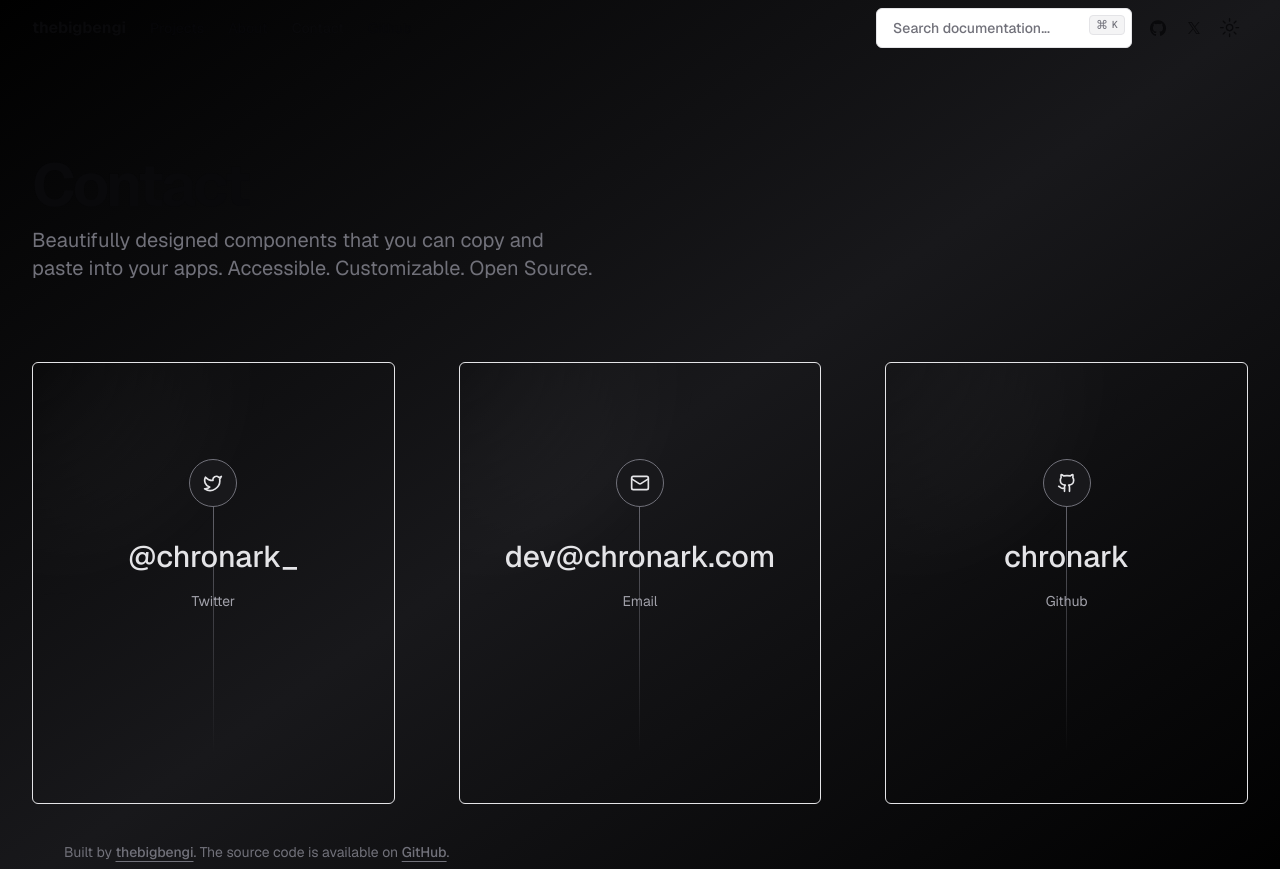
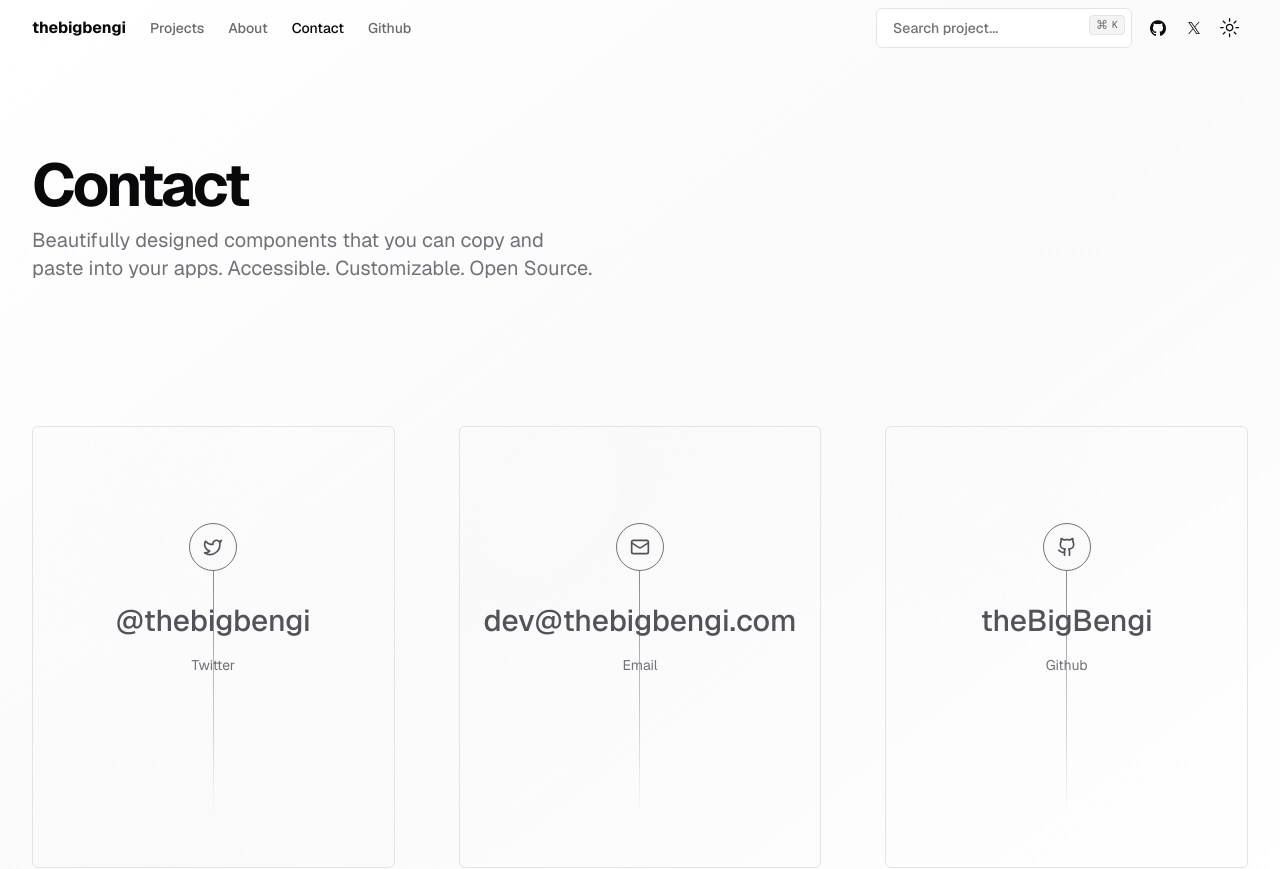
Before and after one commit to theBigBengi/thebigbengi.com, a Next.js app: page /contact in a window 1280 px wide. Shown: the top 869 px of the page. Built offline with nearby package versions, Linux system fonts and the light colour scheme.

Commit message:
dark theme

```diff
--- a/app/(root)/contact/page.tsx
+++ b/app/(root)/contact/page.tsx
@@ -11,37 +11,38 @@ import Link from "next/link";
 const socials = [
   {
     icon: <Twitter size={20} />,
-    href: "https://twitter.com/chronark_",
+    href: "https://twitter.com/thebigbengi",
     label: "Twitter",
-    handle: "@chronark_",
+    handle: "@thebigbengi",
   },
   {
     icon: <Mail size={20} />,
     href: "mailto:dev@chronark.com",
     label: "Email",
-    handle: "dev@chronark.com",
+    handle: "dev@thebigbengi.com",
   },
   {
     icon: <Github size={20} />,
-    href: "https://github.com/chronark",
+    href: "https://github.com/thebigbengi",
     label: "Github",
-    handle: "chronark",
+    handle: "theBigBengi",
   },
 ];
 
 export default function Example() {
   return (
     <div className='container relative'>
+      <div className='space-y-8  md:space-y-16 '>
         <PageHeader>
           <PageHeaderHeading>Contact</PageHeaderHeading>
           <PageHeaderDescription>
-          Beautifully designed components that you can copy and paste into your
-          apps. Accessible. Customizable. Open Source.
+            Beautifully designed components that you can copy and paste into
+            your apps. Accessible. Customizable. Open Source.
           </PageHeaderDescription>
         </PageHeader>
 
         <div className=' flex items-center justify-center h-full'>
-        <div className='grid w-full grid-cols-1 gap-8 mx-auto mt-32 sm:mt-0 sm:grid-cols-3 lg:gap-16'>
+          <div className='grid w-full grid-cols-1 gap-8 mx-auto  sm:mt-0 sm:grid-cols-3 lg:gap-16'>
             {socials.map((s) => (
               <Card key={s.href}>
                 <Link
@@ -53,14 +54,14 @@ export default function Example() {
                     className='absolute w-px h-2/3 bg-gradient-to-b from-zinc-500 via-zinc-500/50 to-transparent'
                     aria-hidden='true'
                   />
-                <span className='relative z-10 flex items-center justify-center w-12 h-12 text-sm duration-1000 border rounded-full text-zinc-200 group-hover:text-white group-hover:bg-zinc-900 border-zinc-500 bg-zinc-900 group-hover:border-zinc-200 drop-shadow-orange'>
+                  <span className='relative z-10 flex items-center justify-center w-12 h-12 text-sm duration-1000 border rounded-full text-zinc-600 dark:text-zinc-200 group-hover:text-black dark:group-hover:text-white group-hover:bg-zinc-50 dark:group-hover:bg-zinc-900 border-zinc-500 bg-zinc-50 dark:bg-zinc-900 group-hover:border-zinc-600 dark:group-hover:border-zinc-200 drop-shadow-orange'>
                     {s.icon}
                   </span>{" "}
                   <div className='z-10 flex flex-col items-center'>
-                  <span className='lg:text-xl font-medium duration-150 xl:text-3xl text-zinc-200 group-hover:text-white font-display'>
+                    <span className='lg:text-xl font-medium duration-150 xl:text-3xl text-zinc-600 dark:text-zinc-200 group-hover:text-black dark:group-hover:text-white font-display'>
                       {s.handle}
                     </span>
-                  <span className='mt-4 text-sm text-center duration-1000 text-zinc-400 group-hover:text-zinc-200'>
+                    <span className='mt-4 text-sm text-center duration-1000 text-zinc-500 dark:text-zinc-400 group-hover:text-zinc-600 dark:group-hover:text-zinc-200'>
                       {s.label}
                     </span>
                   </div>
@@ -70,5 +71,6 @@ export default function Example() {
           </div>
         </div>
       </div>
+    </div>
   );
 }
--- a/app/(root)/layout.tsx
+++ b/app/(root)/layout.tsx
@@ -1,8 +1,5 @@
 import { Metadata } from "next";
-import Link from "next/link";
-import { ArrowRightIcon } from "@radix-ui/react-icons";
 
-import { cn } from "@/lib/utils";
 import { SiteHeader } from "@/components/site-header";
 import { SiteFooter } from "@/components/site-footer";
 
@@ -17,7 +14,7 @@ interface ExamplesLayoutProps {
 
 export default function ExamplesLayout({ children }: ExamplesLayoutProps) {
   return (
-    <div className='relative flex min-h-screen flex-col   bg-gradient-to-tl from-zinc-900/0 via-zinc-900 to-zinc-900/0'>
+    <div className='relative flex min-h-screen flex-col   bg-gradient-to-tl from-zinc-50/0 via-zinc-50 to-zinc-50/0 dark:bg-gradient-to-tl dark:from-zinc-900/0 dark:via-zinc-900 dark:to-zinc-900/0'>
       <SiteHeader />
       <main className='flex-1'>{children}</main>
       <SiteFooter />
--- a/app/(root)/projects/[slug]/layout.tsx
+++ b/app/(root)/projects/[slug]/layout.tsx
@@ -1,4 +1,6 @@
+import { ProjectsSidebarNav } from "@/components/sidebar-nav";
 import { ScrollArea } from "@/components/ui/scroll-area";
+import { projectsConfig } from "@/config/projects";
 
 interface DocsLayoutProps {
   children: React.ReactNode;
@@ -10,8 +12,7 @@ export default function DocsLayout({ children }: DocsLayoutProps) {
       <div className='container flex-1 items-start md:grid md:grid-cols-[220px_minmax(0,1fr)] md:gap-6 lg:grid-cols-[240px_minmax(0,1fr)] lg:gap-10'>
         <aside className='fixed top-14 z-30 -ml-2 hidden h-[calc(100vh-3.5rem)] w-full shrink-0 md:sticky md:block'>
           <ScrollArea className='h-full py-6 pr-6 lg:py-8'>
-            sadasd
-            {/* <DocsSidebarNav items={docsConfig.sidebarNav} /> */}
+            <ProjectsSidebarNav items={projectsConfig.sidebarNav} />
           </ScrollArea>
         </aside>
         {children}
--- a/app/(root)/projects/article.tsx
+++ b/app/(root)/projects/article.tsx
@@ -12,7 +12,7 @@ export const Article: React.FC<Props> = ({ project, views }) => {
     <Link href={`/projects/${project.slug}`}>
       <article className='p-4 md:p-8'>
         <div className='flex justify-between gap-2 items-center'>
-          <span className='text-xs duration-1000 text-zinc-200 group-hover:text-white group-hover:border-zinc-200 drop-shadow-orange'>
+          <span className='text-xs duration-1000 text-zinc-600 dark:text-zinc-200 group-hover:text-black dark:group-hover:text-white group-hover:border-zinc-700 dark:group-hover:border-zinc-200 drop-shadow-orange'>
             {project.date ? (
               <time dateTime={new Date(project.date).toISOString()}>
                 {Intl.DateTimeFormat(undefined, { dateStyle: "medium" }).format(
@@ -28,10 +28,10 @@ export const Article: React.FC<Props> = ({ project, views }) => {
             {Intl.NumberFormat("en-US", { notation: "compact" }).format(views)}
           </span>
         </div>
-        <h2 className='z-20 text-xl font-medium duration-1000 lg:text-3xl text-zinc-200 group-hover:text-white font-display'>
+        <h2 className='z-20 text-xl font-medium duration-1000 lg:text-3xl text-zinc-700 dark:text-zinc-200 group-hover:text-black dark:group-hover:text-white font-display'>
           {project.title}
         </h2>
-        <p className='z-20 mt-4 text-sm  duration-1000 text-zinc-400 group-hover:text-zinc-200'>
+        <p className='z-20 mt-4 text-sm md:text-base  duration-1000 text-muted-foreground group-hover:text-zinc-700 dark:group-hover:text-zinc-200'>
           {project.description}
         </p>
       </article>
--- a/app/(root)/projects/page.tsx
+++ b/app/(root)/projects/page.tsx
@@ -179,7 +179,7 @@ export default async function ProjectsPage() {
             <Link href={`/projects/${featured.slug}`}>
               <article className='relative w-full h-full p-4 md:p-8'>
                 <div className='flex items-center justify-between gap-2'>
-                  <div className='text-xs text-zinc-100'>
+                  <div className='text-xs text-zinc-800 dark:text-zinc-100'>
                     {featured.date ? (
                       <time dateTime={new Date(featured.date).toISOString()}>
                         {Intl.DateTimeFormat(undefined, {
@@ -200,15 +200,15 @@ export default async function ProjectsPage() {
 
                 <h2
                   id='featured-post'
-                  className='mt-4 text-3xl font-bold text-zinc-100 group-hover:text-white sm:text-4xl font-display'
+                  className='mt-4 text-3xl font-bold text-zinc-800 dark:text-zinc-100 group-hover:text-black dark:group-hover:text-white sm:text-4xl font-display'
                 >
                   {featured.title}
                 </h2>
-                <p className='mt-4 leading-8 duration-150 text-zinc-400 group-hover:text-zinc-300'>
+                <p className='mt-4 leading-8 duration-150 text-zinc-500 dark:text-zinc-400 group-hover:text-zinc-600 dark:group-hover:text-zinc-300'>
                   {featured.description}
                 </p>
                 <div className='absolute bottom-4 md:bottom-8'>
-                  <p className='hidden text-zinc-200 hover:text-zinc-50 lg:block'>
+                  <p className='hidden text-zinc-600 dark:text-zinc-200 hover:text-zinc-900 dark:hover:text-zinc-50 lg:block'>
                     Read more <span aria-hidden='true'>&rarr;</span>
                   </p>
                 </div>
--- a/app/layout.tsx
+++ b/app/layout.tsx
@@ -24,7 +24,7 @@ export default function RootLayout({
       <body
         className={cn(
           `${GeistSans.variable} ${GeistMono.variable}`,
-          "min-h-screen font-sans antialiased bg-black"
+          "min-h-screen font-sans antialiased bg-background"
         )}
       >
         <ThemeProvider
--- a/app/page.tsx
+++ b/app/page.tsx
@@ -7,14 +7,14 @@ const navigation = [
 
 export default function Home() {
   return (
-    <div className='flex flex-col items-center justify-center w-screen h-screen overflow-hidden bg-gradient-to-tl from-black via-zinc-600/20 to-black'>
+    <div className='flex flex-col items-center justify-center w-screen h-screen overflow-hidden bg-gradient-to-tl from-white via-zinc-300/20 to-white dark:from-black dark:via-zinc-600/20 dark:to-black'>
       <nav className='my-16 animate-fade-in'>
         <ul className='flex items-center justify-center gap-4'>
           {navigation.map((item) => (
             <Link
               key={item.href}
               href={item.href}
-              className='text-sm duration-500 text-zinc-500 hover:text-zinc-300'
+              className='text-sm duration-500 text-zinc-500 hover:text-zinc-700 dark:hover:text-zinc-300'
             >
               {item.name}
             </Link>
@@ -23,7 +23,7 @@ export default function Home() {
       </nav>
       <div className='hidden w-screen h-px animate-glow md:block animate-fade-left bg-gradient-to-r from-zinc-300/0 via-zinc-300/50 to-zinc-300/0' />
 
-      <h1 className='z-10 text-4xl text-transparent duration-1000 bg-white cursor-default text-edge-outline animate-title font-sans font-extrabold sm:text-6xl md:text-9xl whitespace-nowrap bg-clip-text '>
+      <h1 className='z-10 text-4xl text-transparent duration-1000 bg-black dark:bg-white cursor-default text-edge-outline animate-title font-sans font-extrabold sm:text-6xl md:text-9xl whitespace-nowrap bg-clip-text '>
         thebigbengi
       </h1>
 
--- a/components/card.tsx
+++ b/components/card.tsx
@@ -17,18 +17,18 @@ export const Card: React.FC<PropsWithChildren> = ({ children }) => {
     mouseX.set(clientX - left);
     mouseY.set(clientY - top);
   }
-  const maskImage = useMotionTemplate`radial-gradient(240px at ${mouseX}px ${mouseY}px, white, transparent)`;
+  const maskImage = useMotionTemplate`radial-gradient(240px at ${mouseX}px ${mouseY}px, green, transparent)`;
   const style = { maskImage, WebkitMaskImage: maskImage };
 
   return (
     <div
       onMouseMove={onMouseMove}
-      className='overflow-hidden relative duration-700 border rounded-md hover:bg-zinc-800/10 group md:gap-8 hover:border-zinc-400/30  '
+      className='overflow-hidden relative duration-700 border rounded-md hover:bg-zinc-200/10 dark:hover:bg-zinc-800/10 group md:gap-8 dark:hover:border-zinc-400/30 hover:border-zinc-500/30  '
     >
       <div className='pointer-events-none'>
         <div className='absolute inset-0 z-0  transition duration-1000 [mask-image:linear-gradient(black,transparent)]' />
         <motion.div
-          className='absolute inset-0 z-10  bg-gradient-to-br opacity-100  via-zinc-100/10  transition duration-1000 group-hover:opacity-50 '
+          className='absolute inset-0 z-10  bg-gradient-to-br opacity-100  via-zinc-900/1- dark:via-zinc-100/10  transition duration-1000 group-hover:opacity-50 '
           style={style}
         />
         <motion.div
--- a/components/command-menu.tsx
+++ b/components/command-menu.tsx
@@ -56,7 +56,7 @@ export function CommandMenu({ ...props }: DialogProps) {
         onClick={() => setOpen(true)}
         {...props}
       >
-        <span className='hidden lg:inline-flex'>Search documentation...</span>
+        <span className='hidden lg:inline-flex'>Search project...</span>
         <span className='inline-flex lg:hidden'>Search...</span>
         <kbd className='pointer-events-none absolute right-1.5 top-1.5 hidden h-5 select-none items-center gap-1 rounded border bg-muted px-1.5 font-mono text-[10px] font-medium opacity-100 sm:flex'>
           <span className='text-xs'>⌘</span>K
--- /dev/null
+++ b/components/sidebar-nav.tsx
@@ -0,0 +1,84 @@
+"use client";
+
+import Link from "next/link";
+import { usePathname } from "next/navigation";
+
+import { cn } from "@/lib/utils";
+import { SidebarNavItem } from "@/types/nav";
+
+export interface ProjectsSidebarNavProps {
+  items: SidebarNavItem[];
+}
+
+export function ProjectsSidebarNav({ items }: ProjectsSidebarNavProps) {
+  const pathname = usePathname();
+
+  return items.length ? (
+    <div className='w-full'>
+      {items.map((item, index) => (
+        <div key={index} className={cn("pb-4")}>
+          <h4 className='mb-1 rounded-md px-2 py-1 text-sm font-semibold'>
+            {item.title}
+          </h4>
+          {item?.items?.length && (
+            <DocsSidebarNavItems items={item.items} pathname={pathname} />
+          )}
+        </div>
+      ))}
+    </div>
+  ) : null;
+}
+
+interface DocsSidebarNavItemsProps {
+  items: SidebarNavItem[];
+  pathname: string | null;
+}
+
+export function DocsSidebarNavItems({
+  items,
+  pathname,
+}: DocsSidebarNavItemsProps) {
+  return items?.length ? (
+    <div className='grid grid-flow-row auto-rows-max text-sm'>
+      {items.map((item, index) =>
+        item.href && !item.disabled ? (
+          <Link
+            key={index}
+            href={item.href}
+            className={cn(
+              "group flex w-full items-center rounded-md border border-transparent px-2 py-1 hover:underline",
+              item.disabled && "cursor-not-allowed opacity-60",
+              pathname === item.href
+                ? "font-medium text-foreground"
+                : "text-muted-foreground"
+            )}
+            target={item.external ? "_blank" : ""}
+            rel={item.external ? "noreferrer" : ""}
+          >
+            {item.title}
+            {item.label && (
+              <span className='ml-2 rounded-md bg-[#adfa1d] px-1.5 py-0.5 text-xs leading-none text-[#000000] no-underline group-hover:no-underline'>
+                {item.label}
+              </span>
+            )}
+          </Link>
+        ) : (
+          <span
+            key={index}
+            className={cn(
+              "flex w-full cursor-not-allowed items-center rounded-md p-2 text-muted-foreground hover:underline",
+              item.disabled && "cursor-not-allowed opacity-60"
+            )}
+          >
+            {item.title}
+            {item.label && (
+              <span className='ml-2 rounded-md bg-muted px-1.5 py-0.5 text-xs leading-none text-muted-foreground no-underline group-hover:no-underline'>
+                {item.label}
+              </span>
+            )}
+          </span>
+        )
+      )}
+    </div>
+  ) : null;
+}
--- a/config/projects.ts
+++ b/config/projects.ts
@@ -18,7 +18,7 @@ export const projectsConfig: ProjectsConfig = {
   ],
   sidebarNav: [
     {
-      title: "Explorer",
+      title: "Projects",
       items: [
         {
           title: "thebigbengi",
```
Lines whose indentation alone changed are shown as unchanged.
